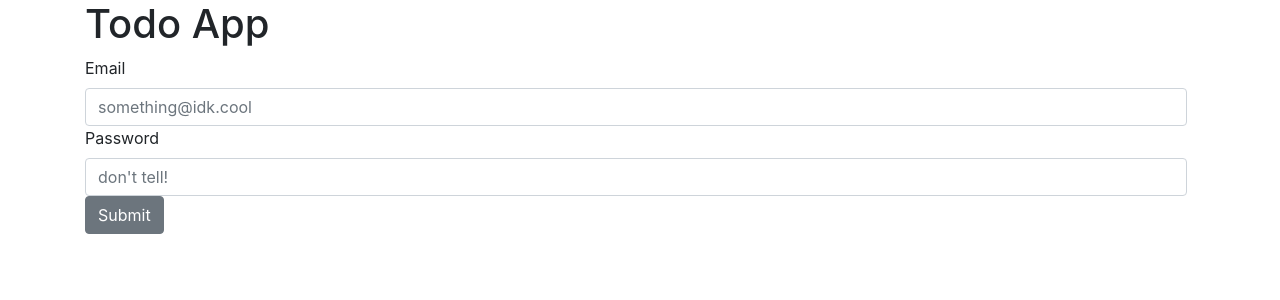
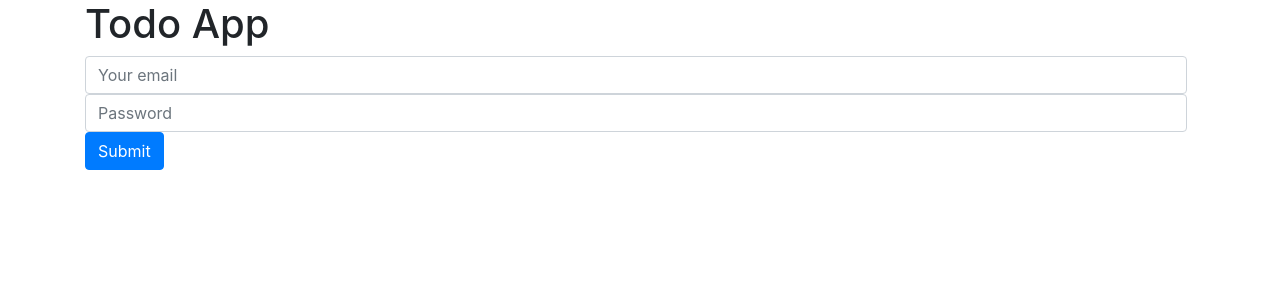
Before and after one commit to asi309/todo-app, a React (Create React App) app in the folder frontend/: page / in a window 1280 px wide. Shown: the top 300 px of the page. Built offline with nearby package versions, Linux system fonts and the light colour scheme.

Commit message:
Changed react project structure

```diff
--- a/frontend/src/App.js
+++ b/frontend/src/App.js
@@ -1,7 +1,6 @@
 import React from 'react';
 import { Container } from 'reactstrap';
 
-import LoginComponent from './components/LoginComponent';
 import Routes from './routes';
 
 import './App.css';
--- a/frontend/src/components/LoginComponent.js
+++ /dev/null
@@ -1,18 +0,0 @@
-import React, { useState } from 'react';
-import { Button, Form, FormGroup, Label, Input } from 'reactstrap';
-
-export default function LoginComponent () {
-    return (
-        <Form>
-            <FormGroup className="mb-2 mr-sm-2 mb-sm-0">
-                <Label for="exampleEmail" className="mr-sm-2">Email</Label>
-                <Input type="email" name="email" id="exampleEmail" placeholder="something@idk.cool" />
-            </FormGroup>
-            <FormGroup className="mb-2 mr-sm-2 mb-sm-0">
-                <Label for="examplePassword" className="mr-sm-2">Password</Label>
-                <Input type="password" name="password" id="examplePassword" placeholder="don't tell!" />
-            </FormGroup>
-            <Button>Submit</Button>
-        </Form>
-    );
-}
--- /dev/null
+++ b/frontend/src/pages/Login/index.js
@@ -0,0 +1,16 @@
+import React, { useState } from 'react';
+import { Button, Form, FormGroup, Label, Input } from 'reactstrap';
+
+export default function Login () {
+    return (
+        <Form>
+            <FormGroup className="mb-2 mr-sm-2 mb-sm-0">
+                <Input type="email" name="email" id="exampleEmail" placeholder="Your email" />
+            </FormGroup>
+            <FormGroup className="mb-2 mr-sm-2 mb-sm-0">
+                <Input type="password" name="password" id="examplePassword" placeholder="Password" />
+            </FormGroup>
+            <Button color="primary">Submit</Button>
+        </Form>
+    );
+}
--- a/frontend/src/components/RegisterUserComponent.js
+++ b/frontend/src/pages/RegisterUser/index.js
@@ -1,28 +1,25 @@
 import React, { useState } from 'react';
-import { Button, Container, Form, FormGroup, Label, Input } from 'reactstrap';
+import { Button, ButtonGroup, Container, Form, FormGroup, Input } from 'reactstrap';
 
-export default function RegisterUserComponent () {
+export default function RegisterUser () {
     return (
         <Container>
             <Form>
                 <FormGroup className="mb-2 mr-sm-2 mb-sm-0">
-                    <Label for="firstName" className="mr-sm-2">First Name</Label>
                     <Input type="text" name="firstName" id="firstName" placeholder="Your first name" />
                 </FormGroup>
                 <FormGroup className="mb-2 mr-sm-2 mb-sm-0">
-                    <Label for="lastName" className="mr-sm-2">Last Name</Label>
                     <Input type="text" name="lastName" id="lastName" placeholder="Your last name" />
                 </FormGroup>
                 <FormGroup className="mb-2 mr-sm-2 mb-sm-0">
-                    <Label for="email" className="mr-sm-2">Email</Label>
                     <Input type="email" name="email" id="email" placeholder="johndoe@example.com" />
                 </FormGroup>
                 <FormGroup className="mb-2 mr-sm-2 mb-sm-0">
-                    <Label for="password" className="mr-sm-2">Password</Label>
                     <Input type="password" name="password" id="password" placeholder="Your password" />
                 </FormGroup>
-                <br />
-                <Button color="primary">Signup</Button>
+                <ButtonGroup>
+                    <Button color="primary">Signup</Button>
+                </ButtonGroup>
             </Form>
         </Container>
     );
--- a/frontend/src/routes.js
+++ b/frontend/src/routes.js
@@ -1,15 +1,15 @@
 import React from 'react';
 import { BrowserRouter, Switch, Route } from 'react-router-dom';
 
-import LoginComponent from './components/LoginComponent';
-import RegisterUserComponent from './components/RegisterUserComponent';
+import Login from './pages/Login/';
+import RegisterUser from './pages/RegisterUser/';
 
 export default function Routes () {
     return (
         <BrowserRouter>
             <Switch>
-                <Route path="/" exact component={ LoginComponent } />
-                <Route path="/register" component={ RegisterUserComponent } />
+                <Route path="/" exact component={ Login } />
+                <Route path="/register" component={ RegisterUser } />
             </Switch>
         </BrowserRouter>
     );
```
